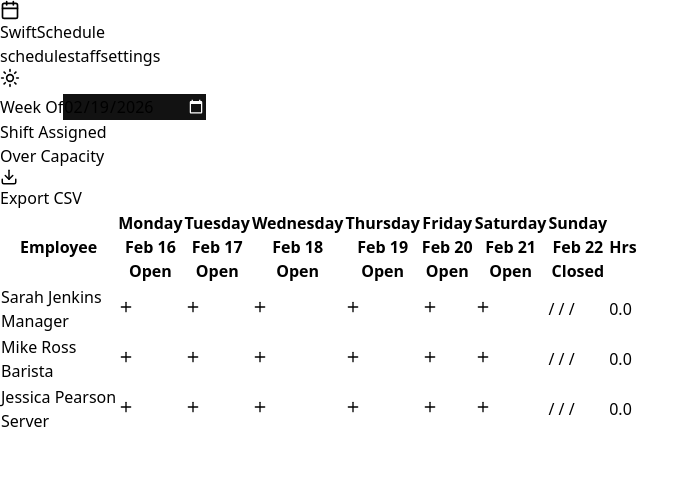
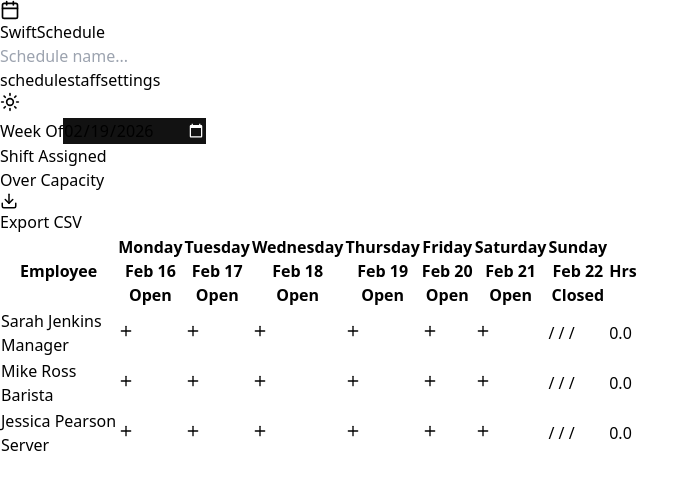
Before and after one commit to Flametossed/swift-scheduler, a React (Vite) app: page / in a window 1280 px wide. Shown: the top 490 px of the page, without its empty margins (0-699 px from the left). Built offline with nearby package versions, Linux system fonts and the light colour scheme.

Commit message:
Move schedule name input to nav header; fix focus-loss on typing
Co-authored-by: Flametossed <132967897+Flametossed@users.noreply.github.com>

```diff
--- a/src/App.jsx
+++ b/src/App.jsx
@@ -335,19 +335,6 @@ export default function App() {
     <div className="max-w-4xl mx-auto space-y-6">
       <Card isDarkMode={isDarkMode} className="p-6">
         <h3 className={`text-lg font-bold mb-6 flex items-center gap-2 ${textPrimary}`}>
-          <Calendar className="text-indigo-500" size={20} />
-          Schedule Name
-        </h3>
-        <input
-          type="text"
-          value={scheduleName}
-          onChange={(e) => setScheduleName(e.target.value)}
-          placeholder="Enter schedule name..."
-          className={`w-full p-3 border rounded-lg text-sm focus:outline-none focus:ring-2 focus:ring-indigo-500 ${isDarkMode ? 'bg-gray-900/50 border-gray-700 text-gray-100 placeholder-gray-500' : 'bg-gray-50 border-gray-200 text-gray-800 placeholder-gray-400'}`}
-        />
-      </Card>
-      <Card isDarkMode={isDarkMode} className="p-6">
-        <h3 className={`text-lg font-bold mb-6 flex items-center gap-2 ${textPrimary}`}>
           <Clock className="text-indigo-500" size={20} />
           Business Operating Hours
         </h3>
@@ -540,6 +527,19 @@ export default function App() {
                 SwiftSchedule
               </span>
             </div>
+            <div className="flex items-center flex-1 mx-6">
+              <input
+                type="text"
+                value={scheduleName}
+                onChange={(e) => setScheduleName(e.target.value)}
+                placeholder="Schedule name..."
+                className={`w-full text-center font-semibold bg-transparent border-b-2 focus:outline-none px-2 py-1 transition-colors ${
+                  isDarkMode
+                    ? 'border-gray-700 focus:border-indigo-500 text-gray-100 placeholder-gray-500'
+                    : 'border-gray-200 focus:border-indigo-500 text-gray-800 placeholder-gray-400'
+                }`}
+              />
+            </div>
             <div className="flex space-x-1 items-center">
               {['schedule', 'staff', 'settings'].map(tab => (
                  <button
@@ -566,13 +566,6 @@ export default function App() {
           </div>
         </div>
       </nav>
-
-      {/* Schedule Name Banner */}
-      {scheduleName && (
-        <div className={`border-b py-3 text-center ${isDarkMode ? 'bg-gray-800 border-gray-700' : 'bg-white border-gray-200'}`}>
-          <h1 className={`text-xl font-semibold ${textPrimary}`}>{scheduleName}</h1>
-        </div>
-      )}
 
       {/* Main Content Area */}
       <main className="max-w-7xl mx-auto px-4 sm:px-6 lg:px-8 py-8">
```
